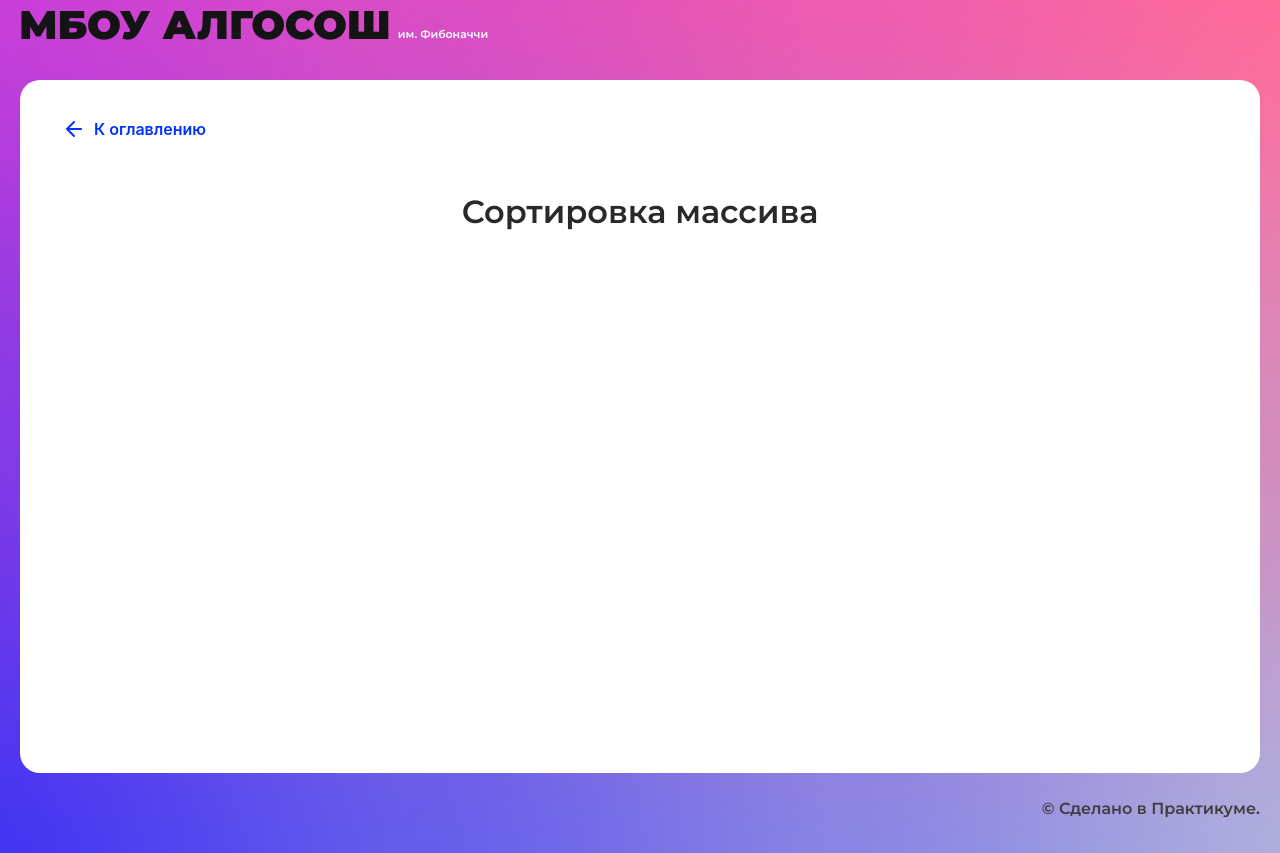
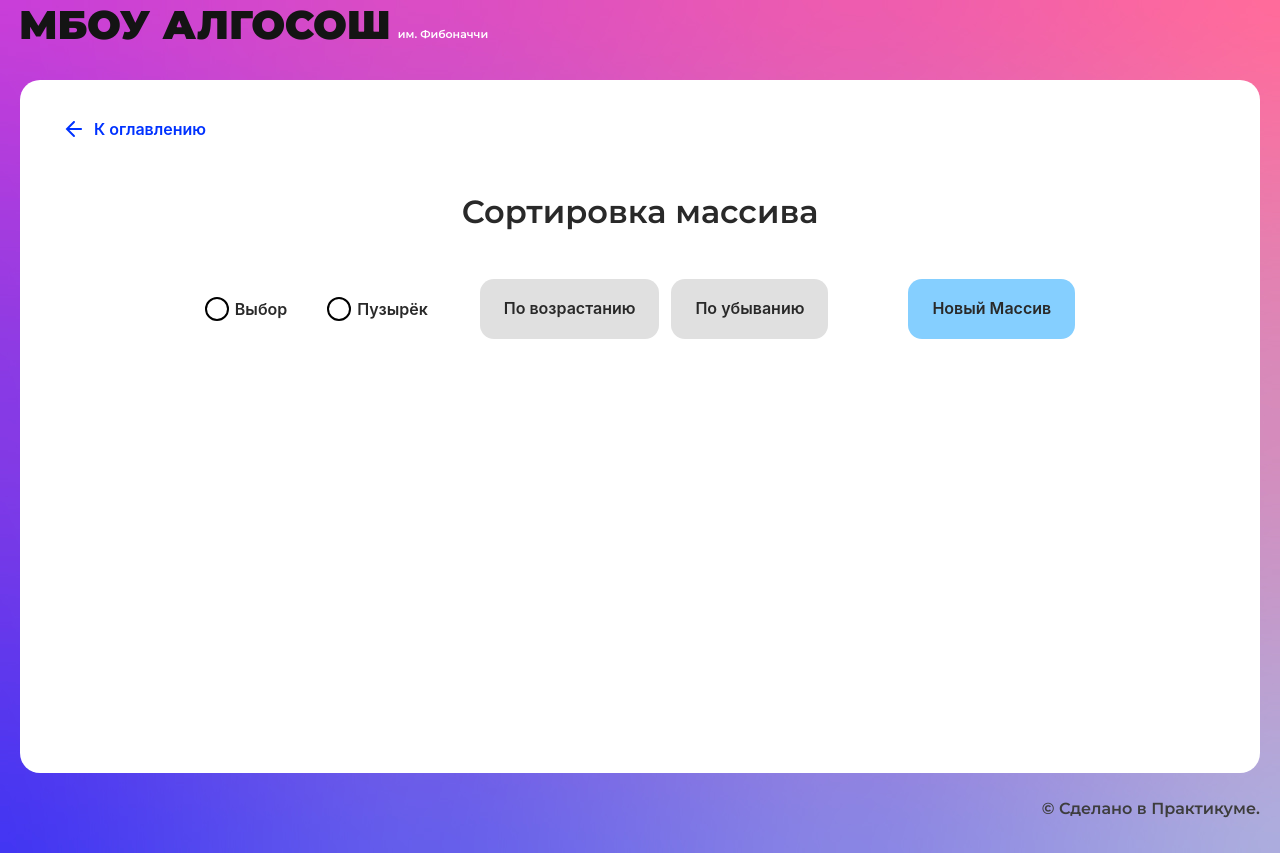
Before and after one commit to fedbka/algososh, a React (Vite) app: page /sorting in a window 1280 px wide. Built offline with nearby package versions, Linux system fonts and the light colour scheme.

Commit message:
added all features

```diff
--- /dev/null
+++ b/src/components/sorting-page/sorting-page-algoritm.ts
@@ -0,0 +1,86 @@
+import { ElementStates } from "../../types/element-states";
+
+export type TElement = {
+  value: number;
+  state: ElementStates;
+};
+
+export type TSortingStep = TElement[];
+
+export type TSortingSteps = TSortingStep[];
+
+export const getRandomNumbers = (): TElement[] => {
+  const minLength = 3;
+  const maxLength = 17;
+  const maxValue = 100;
+  const randomNumbers: TElement[] = [];
+  const length =
+    Math.floor(Math.random() * (maxLength - minLength + 1)) + minLength;
+  for (let i = 0; i < length; i++) {
+    randomNumbers.push({
+      value: Math.floor(Math.random() * maxValue),
+      state: ElementStates.Default,
+    });
+  }
+  return randomNumbers;
+};
+
+export const sortNumbers = (
+  numbers: TElement[],
+  sortingType: "choice" | "bubble",
+  direction: "ascending" | "descending"
+): TSortingSteps => {
+  const result: TSortingSteps = [];
+  result.push([...numbers.map(element => ({...element}))]);
+
+  if (sortingType === "bubble") {
+    for (let i = 0; i < numbers.length; i++) {
+      for (let j = 0; j < numbers.length - i - 1; j++) {
+        result.push(
+          numbers.map((element, index) =>
+            index === j || index === j + 1
+              ? { ...element, state: ElementStates.Changing }
+              : { ...element }
+          )
+        );
+        if (
+          (direction === "ascending" &&
+            numbers[j].value > numbers[j + 1].value) ||
+          (direction === "descending" && numbers[j].value < numbers[j + 1].value)
+        ) {
+          [numbers[j], numbers[j + 1]] = [numbers[j + 1], numbers[j]];
+        }
+      }
+      numbers[numbers.length - i - 1] = {...numbers[numbers.length - i - 1], state: ElementStates.Modified} ;
+      result.push([...numbers.map(element => ({...element}))]);
+    }
+  } else if (sortingType === "choice") {
+    for (let i = 0; i < numbers.length; i++) {
+      let indexMin = i;
+      for (let k = i; k < numbers.length; k++) {
+        result.push(
+          numbers.map((element, index) =>
+            index === k || index === indexMin
+              ? { ...element, state: ElementStates.Changing }
+              : { ...element }
+          )
+        );
+        if (
+          (direction === "descending" &&
+            numbers[k].value > numbers[indexMin].value) ||
+          (direction === "ascending" && numbers[k].value < numbers[indexMin].value)
+        ) {
+          indexMin = k;
+        }
+      }
+      if (indexMin !== i) {
+        [numbers[i], numbers[indexMin]] = [numbers[indexMin], numbers[i]];
+      }
+      numbers[i] = {...numbers[i], state: ElementStates.Modified};
+      result.push([...numbers.map(element => ({...element}))]);
+    }
+  }
+
+  return result;
+  console.log(result);
+};
--- /dev/null
+++ b/src/components/sorting-page/sorting-page.module.css
@@ -0,0 +1,62 @@
+.form {
+  margin: 0;
+  padding: 0;
+  width: 100%;
+  margin: 0 auto;
+  max-width: 980px;
+  display: flex;
+  flex-direction: row;
+  flex-wrap: wrap;
+  justify-content: center;
+  align-items: center;
+  gap: 52px;
+  row-gap: 16px;
+}
+
+.form_radioInputs {
+  margin: 0;
+  padding: 0;
+  border: none;
+  display: flex;
+  flex-direction: row;
+  gap: 40px;
+  row-gap: 16px;
+  flex-wrap: wrap;
+}
+
+.form_actions {
+  margin: 0;
+  padding: 0;
+  border: none;
+  display: flex;
+  flex-direction: row;
+  gap: 12px;
+  row-gap: 16px;
+  flex-wrap: wrap;
+}
+
+.form_otherActions {
+  margin: 0;
+  padding: 0;
+  padding-left: 28px;
+  border: none;
+  display: flex;
+  flex-direction: row;
+  gap: 12px;
+  row-gap: 16px;
+  flex-wrap: wrap;
+}
+
+.diagram {
+  list-style-type: none;
+  margin: 0 auto;
+  padding: 0;
+  padding-top: 48px;
+  display: flex;
+  flex-direction: row;
+  justify-content: center;
+  align-items: flex-end;
+  gap: 10px;
+  flex-wrap: nowrap;
+  max-height: 340px;
+}
--- a/src/components/sorting-page/sorting-page.tsx
+++ b/src/components/sorting-page/sorting-page.tsx
@@ -1,10 +1,72 @@
-import React from "react";
+import React, { useState } from "react";
+import { SHORT_DELAY_IN_MS } from "../../constants/delays";
+import { useForm } from "../../hooks/useForm";
+import { Button } from "../ui/button/button";
+import { Column } from "../ui/column/column";
+import { RadioInput } from "../ui/radio-input/radio-input";
 import { SolutionLayout } from "../ui/solution-layout/solution-layout";
+import { TElement, TSortingSteps, getRandomNumbers, sortNumbers } from "./sorting-page-algoritm";
+import styles from "./sorting-page.module.css";
 
 export const SortingPage: React.FC = () => {
+  const { values, onChangeHandler } = useForm({ sortingType: '' });
+  const [isLoading, setIsLoading] = useState<boolean>(false);
+  const [steps, setSteps] = useState<TSortingSteps>([]);
+  const [stepIndex, setStepIndex] = useState<number>(0);
+  const [numbers, setNumbers] = useState<TElement[]>([]);
+
+  const newNumbers = (): void => {
+    setNumbers(getRandomNumbers());
+    setStepIndex(-2);
+  }
+
+  const startVisualization = (direction: string): void => {
+    const newSteps = sortNumbers([...numbers.map(element => ({...element}))], values.sortingType as 'choice' | 'bubble', direction as 'ascending' | 'descending');
+    setSteps(newSteps);
+    setStepIndex(0);
+
+    if (!newSteps.length) return;
+
+    setIsLoading(true);
+    let stepIndex = 0;
+    const intervalId = setInterval(() => {
+      if (stepIndex >= newSteps.length - 1) {
+        clearInterval(intervalId);
+        setIsLoading(false);
+        return;
+      }
+
+      setStepIndex(++stepIndex);
+    }, SHORT_DELAY_IN_MS);
+  }
+
   return (
     <SolutionLayout title="Сортировка массива">
-
+      <form className={styles.form}>
+        <fieldset className={styles.form_radioInputs} disabled={isLoading}>
+          <RadioInput label="Выбор" name="sortingType" onChange={onChangeHandler} value="choice" />
+          <RadioInput label="Пузырёк" name="sortingType" onChange={onChangeHandler} value="bubble" />
+        </fieldset>
+        <fieldset className={styles.form_actions} disabled={isLoading}>
+          <Button text="По возрастанию" type="button" onClick={() => startVisualization("ascending")} disabled={!values.sortingType} isLoader={isLoading} />
+          <Button text="По убыванию" type="button" onClick={() => startVisualization("descending")} disabled={!values.sortingType} isLoader={isLoading} />
+        </fieldset>
+        <fieldset className={styles.form_otherActions} disabled={isLoading}>
+          <Button type="button" text="Новый Массив" onClick={() => newNumbers()} isLoader={isLoading} />
+        </fieldset>
+      </form>
+      <ul className={styles.diagram}>
+        {(isLoading || stepIndex === (steps.length - 1)) && steps[stepIndex]?.map((element, index) => (
+          <li key={index}>
+            <Column index={element.value} state={element.state} />
+          </li>))
+        }
+        {(!isLoading && stepIndex !== (steps.length - 1)) && numbers?.map((element, index) => (
+          <li key={index}>
+            <Column index={element.value} state={element.state} />
+          </li>))
+        }
+      </ul>
     </SolutionLayout>
   );
 };
--- a/src/components/string/component.tsx
+++ b/src/components/string/component.tsx
@@ -14,7 +14,7 @@ export const StringComponent: React.FC = () => {
   const [currentStepIndex, setCurrentStepIndex] = useState<number>(0);
   const [steps, setSteps] = useState<TLetters[]>([]);
 
-  const onSubmitHandler = async (e: React.FormEvent) => {
+  const onSubmitHandler = (e: React.FormEvent) => {
     e.preventDefault();
     const newSteps = reverseStringWithSteps(values.textInput as string);
     setSteps(newSteps);
@@ -39,7 +39,7 @@ export const StringComponent: React.FC = () => {
   return (
     <SolutionLayout title="Строка">
       <form className={styles.form} onSubmit={onSubmitHandler}>
-        <Input name="textInput" placeholder="Введите текст" type="text" maxLength={11} isLimitText={true} onChange={onChangeHandler} extraClass={styles.input} disabled={isLoading}/>
+        <Input name="textInput" placeholder="Введите текст" type="text" maxLength={11} isLimitText={true} onChange={onChangeHandler} extraClass={styles.input} disabled={isLoading} />
         <Button type="submit" text="Развернуть" disabled={!values.textInput} isLoader={isLoading} />
       </form>
       <ul className={styles.letters}>
```
